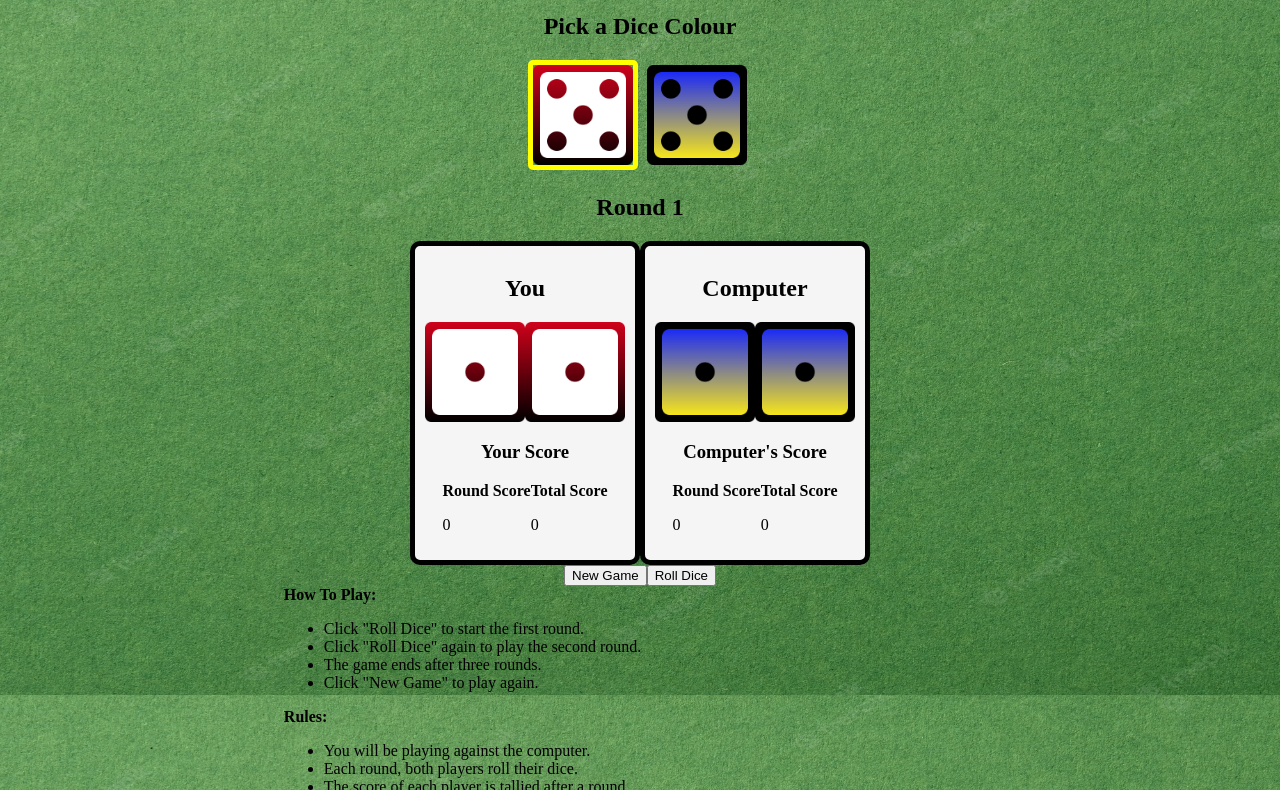
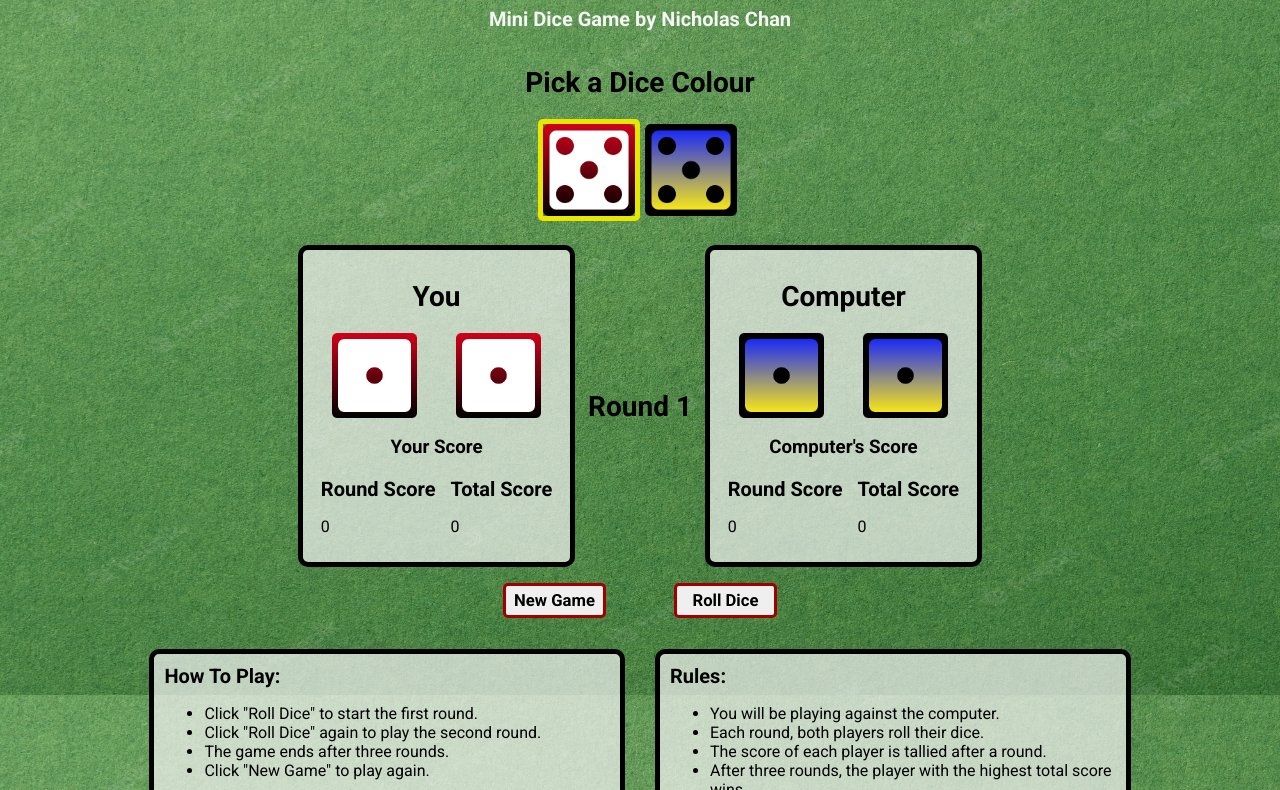
Before and after one commit to NicAChan/Dice-Game, a plain HTML site: page views/index.html in a window 1280 px wide. Shown: the part 105-895 px from the top of the page. Drawn offline with nearby package versions, Linux system fonts and the light colour scheme.

Commit message:
Update styling

```diff
--- a/styles/index.scss
+++ b/styles/index.scss
@@ -1,4 +1,11 @@
+@import url('https://fonts.googleapis.com/css2?family=Bebas+Neue&family=Roboto:wght@400;700&display=swap');
+
 // variables
+$black: black;
+$white: whitesmoke;
+$red: rgb(159, 0, 0);
+$yellow: rgb(231, 231, 0);
+$white-background: rgba(245, 245, 245, 0.700);
 
 @mixin flex-display($display, $flex-direction) {
     display: $display;
@@ -18,6 +25,10 @@
     left: $left;
 }
 
+* {
+    font-family: Roboto;
+}
+
 body {
     background-image: url(../images/green-felt-background.jpeg);
     background-repeat: no-repeat;
@@ -29,21 +40,46 @@ header {
     text-align: center;
 }
 
+h1 {
+    font-family: Bebas Neue;
+    font-size: 3.5em;
+    color: $red;
+    margin-top: 0.4em;
+    margin-bottom: 0.4em;
+}
+
+#author {
+    color: $white;
+}
+
 main {
     @include flex-display(flex, column);
     align-items: center;
+    margin-top: 1em;
 }
 
 h2 {
+    font-size: 1.75em;
     text-align: center;
+    margin-top: 0.7em;
+    margin-bottom: 0.7em;
+}
+
+b {
+    font-size: 1.25em
 }
 
 #red-die {
-    @include border-style(solid, 5px, 5px, yellow);
+    @include border-style(solid, 5px, 5px, $yellow);
 }
 
 #blue-die {
     margin: 5px;
+}
+
+#dice-game {
+    @include flex-display(flex, column);
+    align-items: center;
 }
 
 #game-panels {
@@ -51,21 +87,38 @@ h2 {
     justify-content: space-between;
 }
 
+#dice-selection {
+    margin-bottom: 1.5em;
+}
+
+#round-counter-div {
+    @include flex-display(flex, column);
+    justify-content: center;
+    width: 20%;
+}
+
+#dice-colors {
+    @include flex-display(flex, row);
+    justify-content: center;
+}
+
 .dice-panel {
     @include flex-display(flex, column);
     align-items: center;
-    @include border-style(solid, 5px, 10px, black);
+    @include border-style(solid, 5px, 10px, $black);
     padding: 10px;
-    background-color: whitesmoke;
+    background-color: $white-background;
 }
 
 .dice {
     @include flex-display(flex, row);
-    justify-content: space-between;
+    justify-content: space-around;
 }
 
 .dice-img {
-    width: 100px;
+    min-width: 85px;
+    max-width: 130px;
+    width: 33%;
 }
 
 .scores {
@@ -78,9 +131,22 @@ h2 {
     align-items: center;
 }
 
+.round-score {
+    margin-right: 15px;
+}
+
 #game-controls {
     @include flex-display(flex, row);
-    justify-content: center;
+    justify-content: space-around;
+    margin-top: 1em;
+    margin-bottom: 1em;
+    width: 50%
+}
+
+#text-tips {
+    @include flex-display(flex, row);
+    justify-content: space-around;
+    width: 80%;
 }
 
 .text-header {
@@ -88,12 +154,26 @@ h2 {
     justify-content: space-between;
 }
 
+#new-game, #roll-dice {
+    @include border-style(solid, 3px, 5px, $red);
+    padding: 5px;
+    width: 30%;
+}
+
+#how-to-play, #rules {
+    @include border-style(solid, 5px, 10px, $black);
+    padding: 10px;
+    background-color: $white-background;
+    margin: 15px;
+    width: 45%;
+}
+
 #result-pop-up {
     @include position(fixed, 0, 0);
     height: 100vh;
     width: 100vw;
     z-index: 1000;
-    background-color: rgba(245, 245, 245, 0.567);
+    background-color: rgba(245, 245, 245, 0.500);
     opacity: 0;
 }
 
@@ -101,6 +181,6 @@ h2 {
     @include position(absolute, 50%, 50%);
 	transform:translate(-50%, -50%);
     padding:10px;
-    @include border-style(solid, 5px, 10px, black);
-    background-color: whitesmoke;
+    @include border-style(solid, 5px, 10px, $red);
+    background-color: $white;
 }
--- a/views/index.html
+++ b/views/index.html
@@ -12,7 +12,7 @@
 <body>
     <header>
         <h1>Lucky Dice</h1>
-        <b>Mini Dice Game by Nicholas Chan</b>
+        <b id="author">Mini Dice Game by Nicholas Chan</b>
     </header>
     <main>
         <section id="dice-selection">
@@ -23,7 +23,6 @@
             </div>
         </section>
         <section id="dice-game">
-            <h2 id="round-counter">Round 1</h2>
             <div id="game-panels">
                 <div class="dice-panel" id="player-panel">
                     <h2>You</h2>
@@ -44,6 +43,9 @@
                             </div>
                         </div>
                     </div>
+                </div>
+                <div id="round-counter-div">
+                    <h2 id="round-counter">Round 1</h2>
                 </div>
                 <div class="dice-panel" id="computer-panel">
                     <h2>Computer</h2>
@@ -67,14 +69,15 @@
                 </div>
             </div>
             <div id="game-controls">
-                <button id="new-game">New Game</button>
-                <button id="roll-dice">Roll Dice</button>
+                <button id="new-game"><b>New Game</b></button>
+                <button id="roll-dice"><b>Roll Dice</b></button>
             </div>
         </section>
         <section id="text-tips">
             <div id="how-to-play">
                 <div class="text-header" id="how-to-play-header">
                     <b>How To Play:</b>
+                    <!-- <button id="show-how-to-play">Show +</button> -->
                 </div>
                 <ul id="how-to-play-list">
                     <li>Click "Roll Dice" to start the first round.</li>
@@ -86,6 +89,7 @@
             <div id="rules">
                 <div class="text-header" id="rules-header">
                     <b>Rules:</b>
+                    <!-- <button id="show-rules">Show +</button> -->
                 </div>
                 <ul id="rules-list">
                     <li>You will be playing against the computer.</li>
```
Also changed, not shown: styles/index.css.
